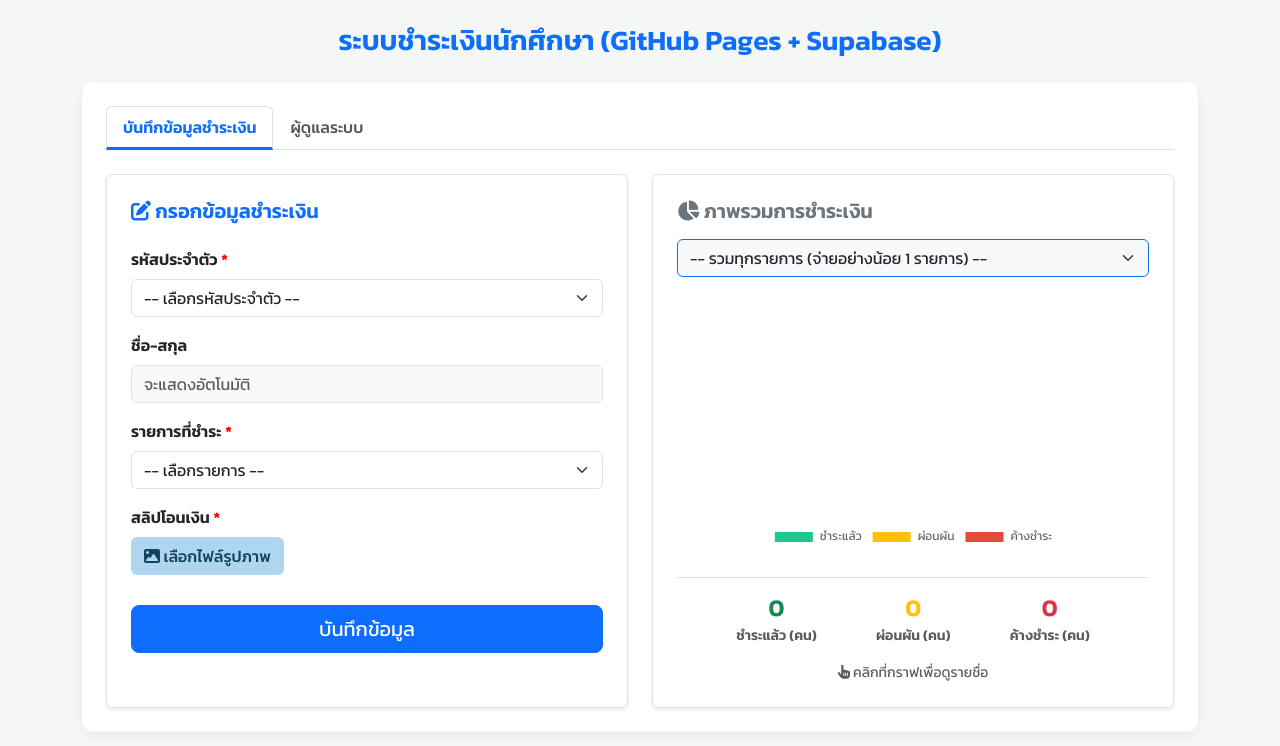
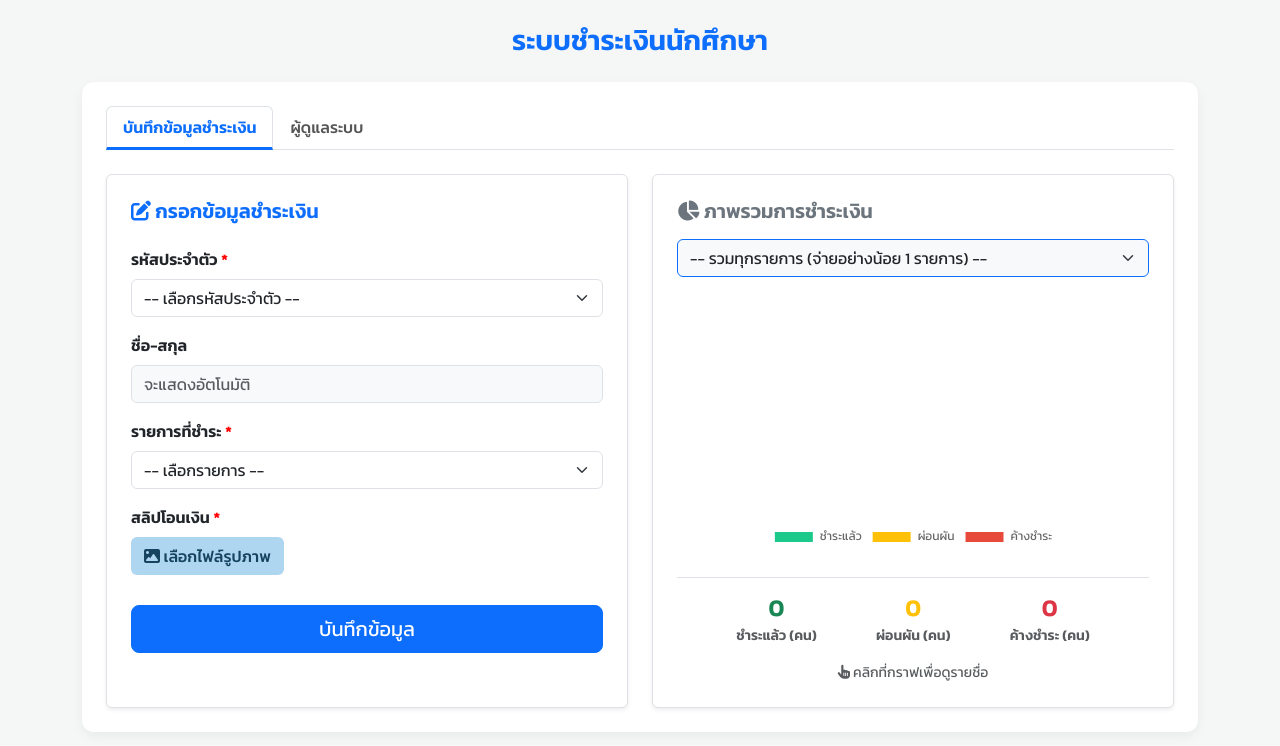
Before and after one commit to anek2511/payment, a plain HTML site: page index.html in a window 1280 px wide. Drawn offline with nearby package versions, Linux system fonts and the light colour scheme; some packages are replaced by stand-ins of ours; no server answers; a script that the page names is missing.

Commit message:
Remove extra text from payment system header

```diff
--- a/index.html
+++ b/index.html
@@ -40,7 +40,7 @@ body { font-family: 'Kanit', sans-serif; background-color: #f4f7f6; }
 </head>
 <body>
 <div class="container py-4">
-<h3 class="text-center text-primary mb-4 fw-bold">ระบบชำระเงินนักศึกษา (GitHub Pages + Supabase)</h3>
+<h3 class="text-center text-primary mb-4 fw-bold">ระบบชำระเงินนักศึกษา</h3>
 <div class="card p-3 p-md-4">
 <!-- Tabs -->
 <ul class="nav nav-tabs mb-4" id="mainTab" role="tablist">
```
